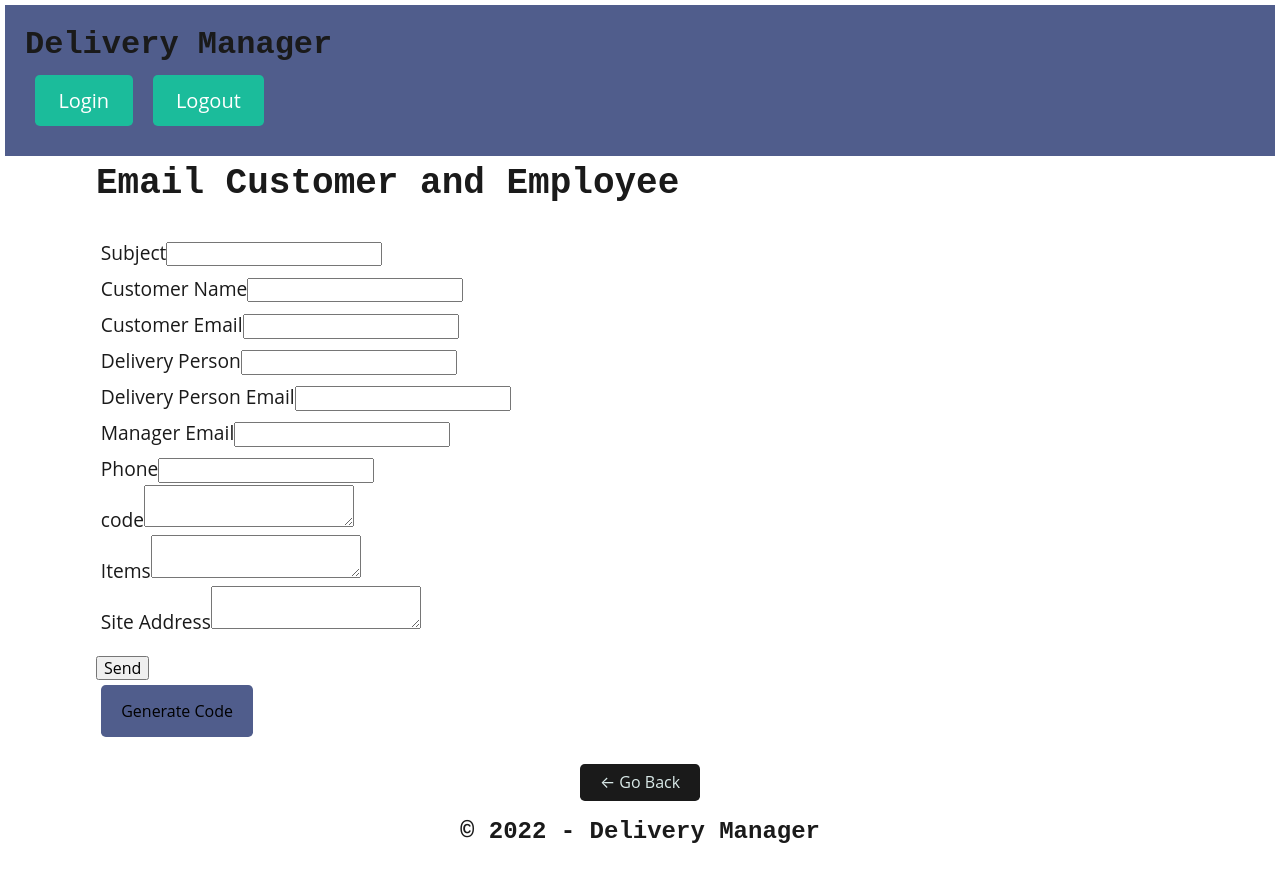
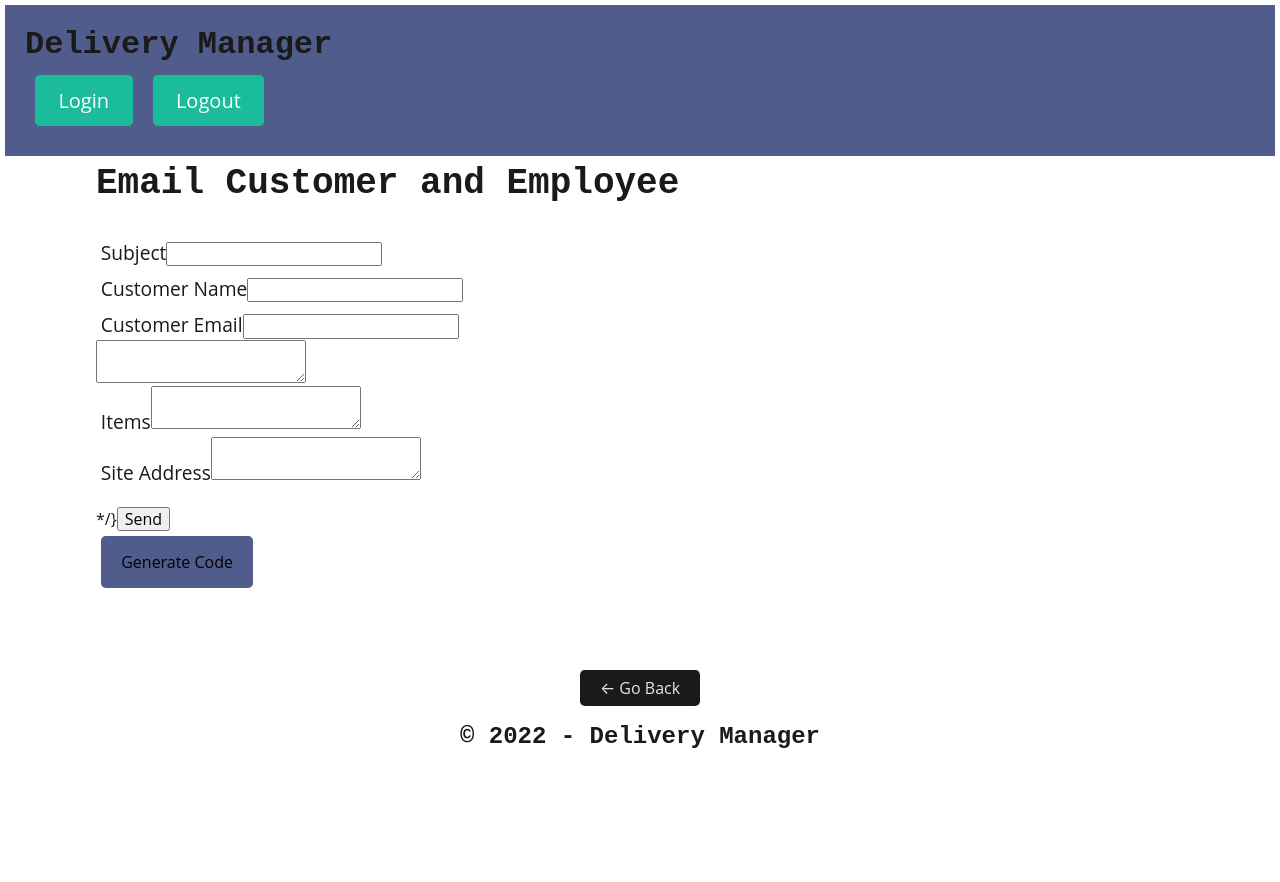
Before and after one commit to Kuleenabinoy/DeliveryManagerMERN, a React (Create React App) app in the folder client/: page /email in a window 1280 px wide. Shown: the top 882 px of the page. After the commit the page ends 800 px from the top, so only its background shows below. Built offline with nearby package versions, Linux system fonts and the light colour scheme.

Commit message:
randomno email added

```diff
--- a/client/src/pages/Email.js
+++ b/client/src/pages/Email.js
@@ -49,7 +49,7 @@ const Email = () => {
                 <br></br> <label>Customer Email</label>
                 <input type="email" name="email" />
                 <br />
-                <label>Delivery Person</label>
+                {/* <label>Delivery Person</label>
                 <input type="text" name="deliveryperson" />
                 <br />
                 <label>Delivery Person Email</label>
@@ -68,7 +68,7 @@ const Email = () => {
                 <label>Site Address </label>
                 <textarea name="siteaddress" />
                 <br />
-                <br></br>
+                <br></br> */}
                 <input type="submit" value="Send" />
             </form>
             <div>
```
